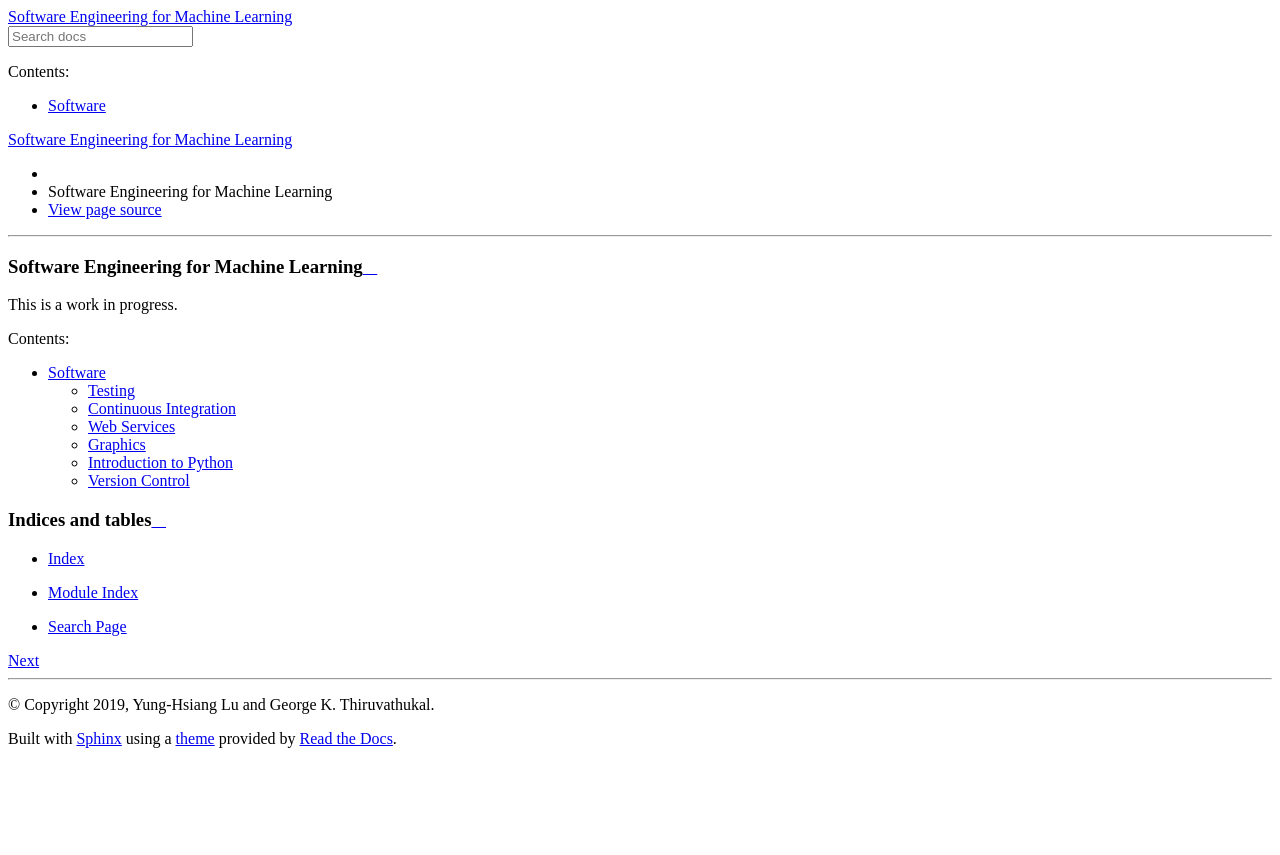
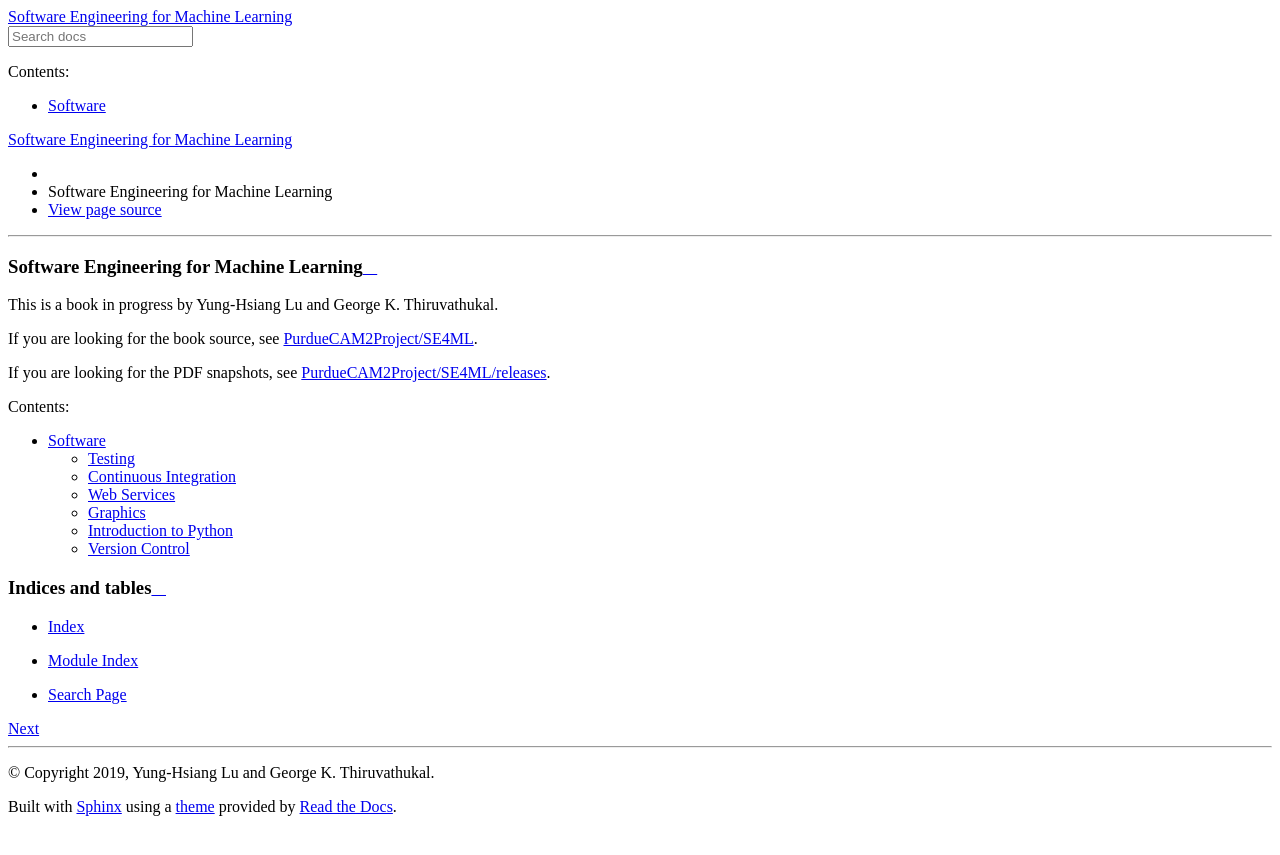
Before and after one commit to PurdueCAM2Project/SE4ML, a Sphinx documentation site: the page built from sphinx-book/source/index.rst, in a window 1280 px wide. Shown: the top 855 px of the page. Built offline with Sphinx 7.4.7 and the Read the Docs theme 2.0.0, drawn with Linux system fonts in a browser that asks for light colours.

Commit message:
final preparations for gh-pages deployment

```diff
--- a/sphinx-book/source/index.rst
+++ b/sphinx-book/source/index.rst
@@ -6,7 +6,14 @@
 Software Engineering for Machine Learning
 =========================================
 
-This is a work in progress.
+This is a book in progress by Yung-Hsiang Lu and George K. Thiruvathukal.
+
+If you are looking for the book source, see
+`PurdueCAM2Project/SE4ML <https://github.com/PurdueCAM2Project/SE4ML>`__.
+
+If you are looking for the PDF snapshots, see
+`PurdueCAM2Project/SE4ML/releases <https://github.com/PurdueCAM2Project/SE4ML/releases>`__.
+
 
 .. toctree::
    :maxdepth: 2
```
